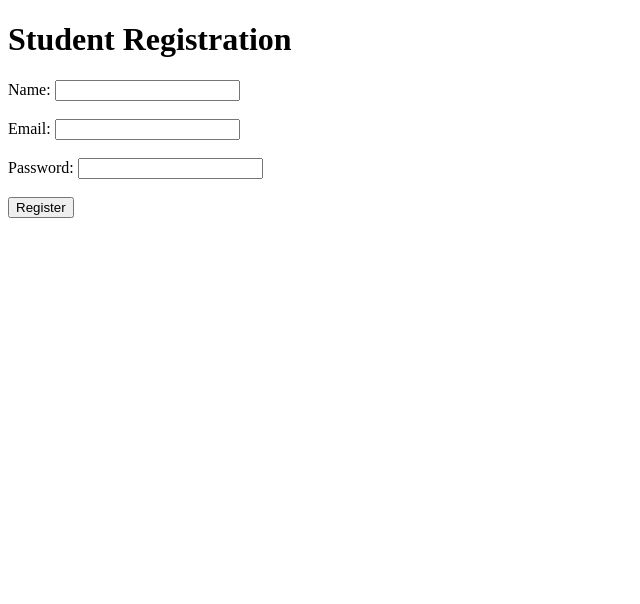
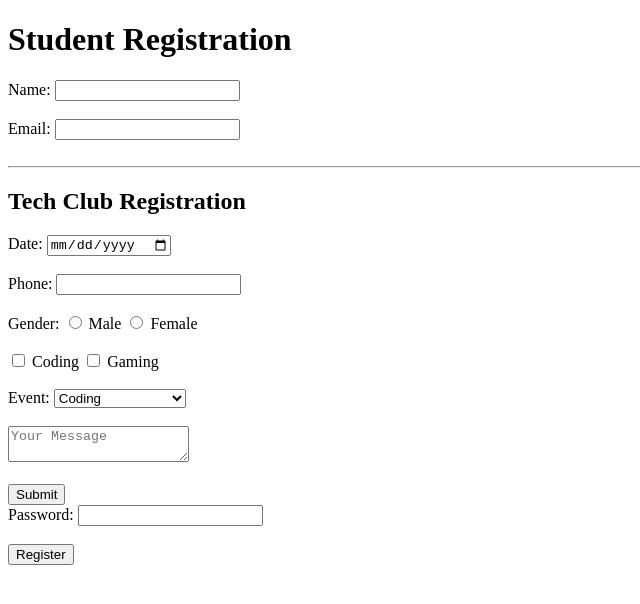
Before and after one commit to anshulrajput730714-byte/MERN, a plain HTML site: page week 4/index.html in a window 1280 px wide. Shown: the whole page, without its empty margins (0-640 px from the left). Drawn offline with Linux system fonts and the light colour scheme.

Commit message:
Add week 4 index.html

```diff
--- a/week 4/index.html
+++ b/week 4/index.html
@@ -15,8 +15,35 @@
         <label for="email">Email:</label>
         <input type="email" id="email" name="email">
         <br><br>
+        <hr>
+<h2>Tech Club Registration</h2>
 
-        <label for="password">Password:</label>
+<form>
+    Date: <input type="date"><br><br>
+
+    Phone: <input type="tel"><br><br>
+
+    Gender:
+    <input type="radio" name="gender"> Male
+    <input type="radio" name="gender"> Female
+    <br><br>
+
+    <input type="checkbox"> Coding
+    <input type="checkbox"> Gaming
+    <br><br>
+
+    Event:
+    <select>
+        <option>Coding</option>
+        <option>Web Development</option>
+    </select>
+    <br><br>
+
+    <textarea placeholder="Your Message"></textarea>
+    <br><br>
+
+    <button type="submit">Submit</button>
+</form>    <label for="password">Password:</label>
         <input type="password" id="password" name="password">
         <br><br>
 
```
